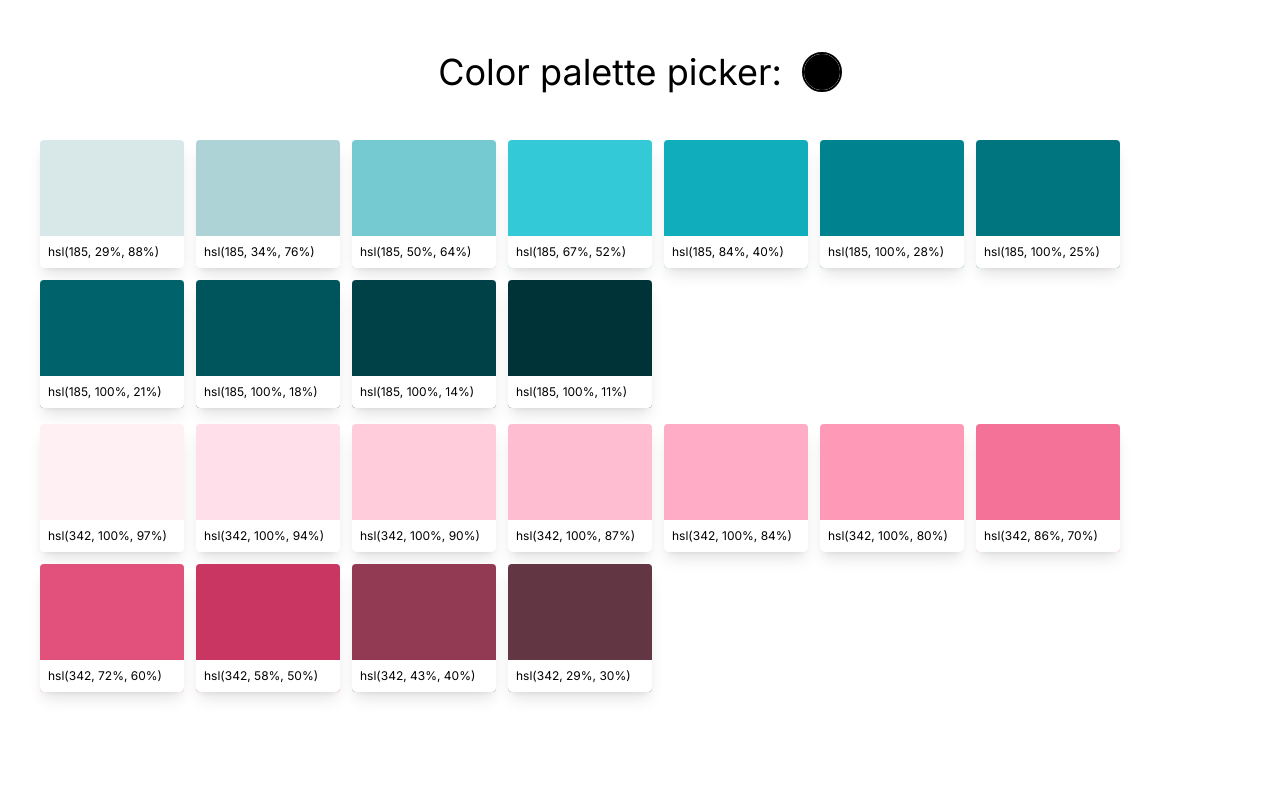
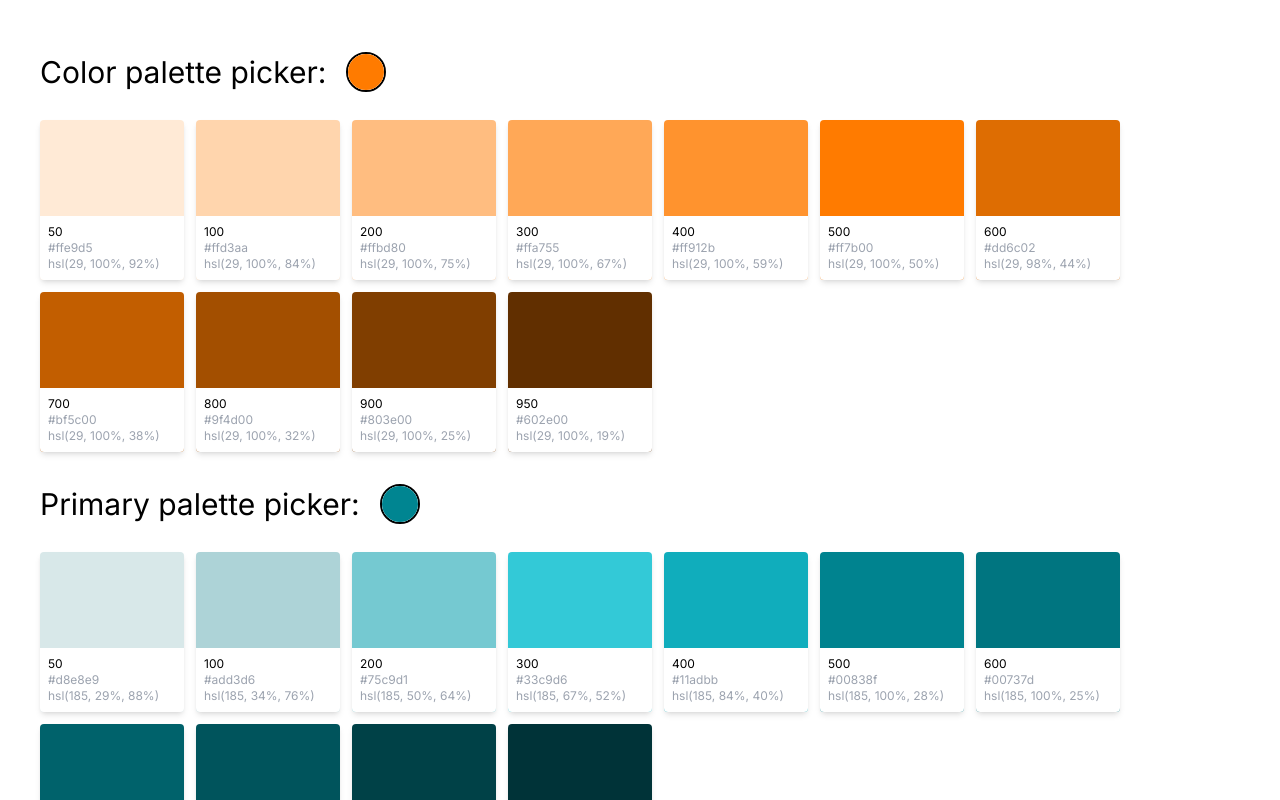
Before and after one commit to annelindeandersen/palette, a Next.js app: page / in a window 1280 px wide. Shown: the top 800 px of the page. Built offline with nearby package versions, Linux system fonts and the light colour scheme.

Commit message:
All palettes are adjustable, hex & tailwind color added

```diff
--- a/app/components/PalettePicker.js
+++ b/app/components/PalettePicker.js
@@ -5,32 +5,89 @@ import { getPalette } from "../helpers/getPalette";
 import { getHSL } from "../helpers/getHSL";
 
 export const PalettePicker = () => {
-    const [color, setColor] = useState(undefined);
+    const [color, setColor] = useState('#ff7B00');
+    const [primaryColor, setPrimaryColor] = useState('#008591');
+    const [secondaryColor, setSecondaryColor] = useState('#FF97B7');
+
     const HSLColor = getHSL(color);
+    const HSLPrimary = getHSL(primaryColor);
+    const HSLSecondary = getHSL(secondaryColor);
 
-    const paletteCustom = color ? getPalette(HSLColor) : ''
-    const paletteBlue = getPalette([185, 100, 28]);
-    const palettePink = getPalette([342, 100, 80]);
+    const otherColor = getPalette(HSLColor);
+    const primaryPalette = getPalette(HSLPrimary);
+    const secondaryPalette = getPalette(HSLSecondary);
 
   return (
     <>
-        <div className="flex gap-5 py-3 items-center">
-            <h1 className="text-black text-4xl">Color palette picker:</h1>
-            <span className="rounded-full overflow-hidden h-10 w-10 flex items-center justify-center border-black border-2">
-                <input type="color" value={color} onChange={(e) => setColor(e.target.value)} className="h-20 shrink-0"/>
-            </span>
-        </div>
-        <section className="grid gap-4 items-center">
-            <div className="flex flex-wrap gap-3 text-xs text-black">
-                {paletteCustom && paletteCustom.map(item => <div key={item} className="h-32 w-36 flex flex-col-reverse rounded shadow-lg overflow-hidden" style={{background: item}}><span className="bg-white p-2">{item}</span></div>)}
+        <PaletteSection>
+            <div className="flex gap-5 py-3 items-center">
+                <h2 className="text-black text-3xl">Color palette picker:</h2>
+                <ColorSelectorWrapper>
+                    <input type="color" value={color} onChange={(e) => setColor(e.target.value)} className="h-20 shrink-0 cursor-pointer"/>
+                </ColorSelectorWrapper>
             </div>
-            <div className="flex flex-wrap gap-3 text-xs text-black">
-                {paletteBlue.map(item => <div key={item} className="h-32 w-36 flex flex-col-reverse rounded shadow-lg overflow-hidden" style={{background: item}}><span className="bg-white p-2">{item}</span></div>)}
+            <PaletteWrapper>
+                {otherColor && Object.keys(otherColor).map(item => <ColorContainer keyID={otherColor[item].name} background={otherColor[item].hsl}>
+                    <span className="bg-white p-2">
+                        <p>{otherColor[item].name}</p>
+                        <p className="text-gray-400 text-xs">{otherColor[item].hex}</p>
+                        <p className="text-gray-400 text-xs">{otherColor[item].hsl}</p>
+                    </span>
+                </ColorContainer>)}
+            </PaletteWrapper>
+        </PaletteSection>
+
+        <PaletteSection>
+            <div className="flex gap-5 py-3 items-center">
+                <h2 className="text-black text-3xl">Primary palette picker:</h2>
+                <ColorSelectorWrapper>
+                    <input type="color" value={primaryColor} onChange={(e) => setPrimaryColor(e.target.value)} className="h-20 shrink-0 cursor-pointer"/>
+                </ColorSelectorWrapper>
             </div>
-            <div className="flex flex-wrap gap-3 text-xs text-black">
-                {palettePink.map(item => <div key={item} className="h-32 w-36 flex flex-col-reverse rounded shadow-lg overflow-hidden" style={{background: item}}><span className="bg-white p-2">{item}</span></div>)}
+            <PaletteWrapper>
+                {Object.keys(primaryPalette).map(item => <ColorContainer keyID={primaryPalette[item].name} background={primaryPalette[item].hsl}>
+                    <span className="bg-white p-2">
+                        <p>{primaryPalette[item].name}</p>
+                        <p className="text-gray-400 text-xs">{primaryPalette[item].hex}</p>
+                        <p className="text-gray-400 text-xs">{primaryPalette[item].hsl}</p>
+                    </span>
+                </ColorContainer>)}
+            </PaletteWrapper>
+        </PaletteSection>
+
+        <PaletteSection>
+            <div className="flex gap-5 py-3 items-center">
+                <h2 className="text-black text-3xl">Secondary palette picker:</h2>
+                <ColorSelectorWrapper>
+                    <input type="color" value={secondaryColor} onChange={(e) => setSecondaryColor(e.target.value)} className="h-20 shrink-0 cursor-pointer"/>
+                </ColorSelectorWrapper>
             </div>
-        </section>
+            <PaletteWrapper>
+                {Object.keys(secondaryPalette).map(item => <ColorContainer keyID={secondaryPalette[item].name} background={secondaryPalette[item].hsl}>
+                    <span className="bg-white p-2">
+                        <p>{secondaryPalette[item].name}</p>
+                        <p className="text-gray-400 text-xs">{secondaryPalette[item].hex}</p>
+                        <p className="text-gray-400 text-xs">{secondaryPalette[item].hsl}</p>
+                    </span>
+                </ColorContainer>)}
+            </PaletteWrapper>
+        </PaletteSection>
       </>
   )
 }
+
+const PaletteSection = ({children}) => {
+    return <section className="grid gap-4 items-center text-xs text-black">{children}</section>
+}
+
+const PaletteWrapper = ({children}) => {
+    return <div className="flex flex-wrap gap-3">{children}</div>
+}
+
+const ColorSelectorWrapper = ({children}) => {
+    return <span className="rounded-full overflow-hidden h-10 w-10 flex items-center justify-center border-black border-2">{children}</span>
+}
+
+const ColorContainer = ({children, background, keyID}) => {
+    return <div key={keyID} style={{ background: background }} className="h-40 w-36 flex flex-col-reverse rounded shadow-md overflow-hidden">{children}</div>
+}
--- /dev/null
+++ b/app/helpers/getComplimentary.js
@@ -0,0 +1,7 @@
+export const getComplimentary = (lightness) => {
+    const complimentaryLight = '#FFFFFF';
+    const complimentaryDark = '#1B1B1B';
+
+    // if lightness is above 50%, text needs to be dark.
+    return lightness > 50 ? complimentaryDark : complimentaryLight;
+}
--- a/app/helpers/getDarkColors.js
+++ b/app/helpers/getDarkColors.js
@@ -2,6 +2,9 @@
 // 0 is red, 120 is green, and 240 is blue.
 // Saturation is a percentage value.
 // 0% means a shade of gray, and 100% is the full color.
+
+import { getComplimentary } from "./getComplimentary";
+import { getHEX } from "./getHEX";
 
 export const getDarkColors = (h, s, l, index) => {
   l -= (l / 8 * index);
@@ -23,5 +26,15 @@ export const getDarkColors = (h, s, l, index) => {
     s = Math.min(100, Math.max(1, s)); // Ensure lightness value stays within 1-100 range
   }
 
-  return `hsl(${Math.ceil(h)}, ${Math.ceil(s)}%, ${Math.ceil(l)}%)`;
+  // We want indexes output in Tailwind fashion: 600, 700, 800, 900, 950
+  const tailwindName = index === 5 ? 950 : (index + 5) * 100;
+  const complimentary = getComplimentary(l);
+  const hex = getHEX(h,s,l);
+
+  return {
+    name: tailwindName,
+    hsl: `hsl(${Math.ceil(h)}, ${Math.ceil(s)}%, ${Math.ceil(l)}%)`,
+    hex: hex,
+    complimentaryColor: complimentary
+  }
   };
--- /dev/null
+++ b/app/helpers/getHEX.js
@@ -0,0 +1,39 @@
+export const getHEX = (h, s, l) => {
+    s /= 100;
+    l /= 100;
+
+    let c = (1 - Math.abs(2 * l - 1)) * s,
+        x = c * (1 - Math.abs((h / 60) % 2 - 1)),
+        m = l - c/2,
+        r = 0,
+        g = 0,
+        b = 0;
+
+    if (0 <= h && h < 60) {
+        r = c; g = x; b = 0;
+    } else if (60 <= h && h < 120) {
+        r = x; g = c; b = 0;
+    } else if (120 <= h && h < 180) {
+        r = 0; g = c; b = x;
+    } else if (180 <= h && h < 240) {
+        r = 0; g = x; b = c;
+    } else if (240 <= h && h < 300) {
+        r = x; g = 0; b = c;
+    } else if (300 <= h && h < 360) {
+        r = c; g = 0; b = x;
+    }
+    // Having obtained RGB, convert channels to hex
+    r = Math.round((r + m) * 255).toString(16);
+    g = Math.round((g + m) * 255).toString(16);
+    b = Math.round((b + m) * 255).toString(16);
+
+    // Prepend 0s, if necessary
+    if (r.length == 1)
+        r = "0" + r;
+    if (g.length == 1)
+        g = "0" + g;
+    if (b.length == 1)
+        b = "0" + b;
+
+    return "#" + r + g + b;
+}
--- a/app/helpers/getLightColors.js
+++ b/app/helpers/getLightColors.js
@@ -2,6 +2,9 @@
 // 0 is red, 120 is green, and 240 is blue.
 // Saturation is a percentage value.
 // 0% means a shade of gray, and 100% is the full color.
+
+import { getComplimentary } from "./getComplimentary";
+import { getHEX } from "./getHEX";
 
 export const getLightColors = (h, s, l, index) => {
     // index 0 is the base colour and should not change
@@ -30,5 +33,16 @@ export const getLightColors = (h, s, l, index) => {
         }
       }
     }
-    return `hsl(${Math.ceil(h)}, ${Math.ceil(s)}%, ${Math.ceil(l)}%)`;
+
+    // Because the array is reversed it is reversed logic.
+    // We want indexes output in Tailwind fashion: 50, 100, 200, 300, 400, 500
+    const tailwindName = index === 5 ? 50 : (5 - index) * 100;
+    const complimentary = getComplimentary(l);
+    const hex = getHEX(h,s,l);
+
+    return {
+      name: tailwindName,
+      hsl: `hsl(${Math.ceil(h)}, ${Math.ceil(s)}%, ${Math.ceil(l)}%)`,
+      hex: hex,
+      complimentaryColor: complimentary}
   };
```
